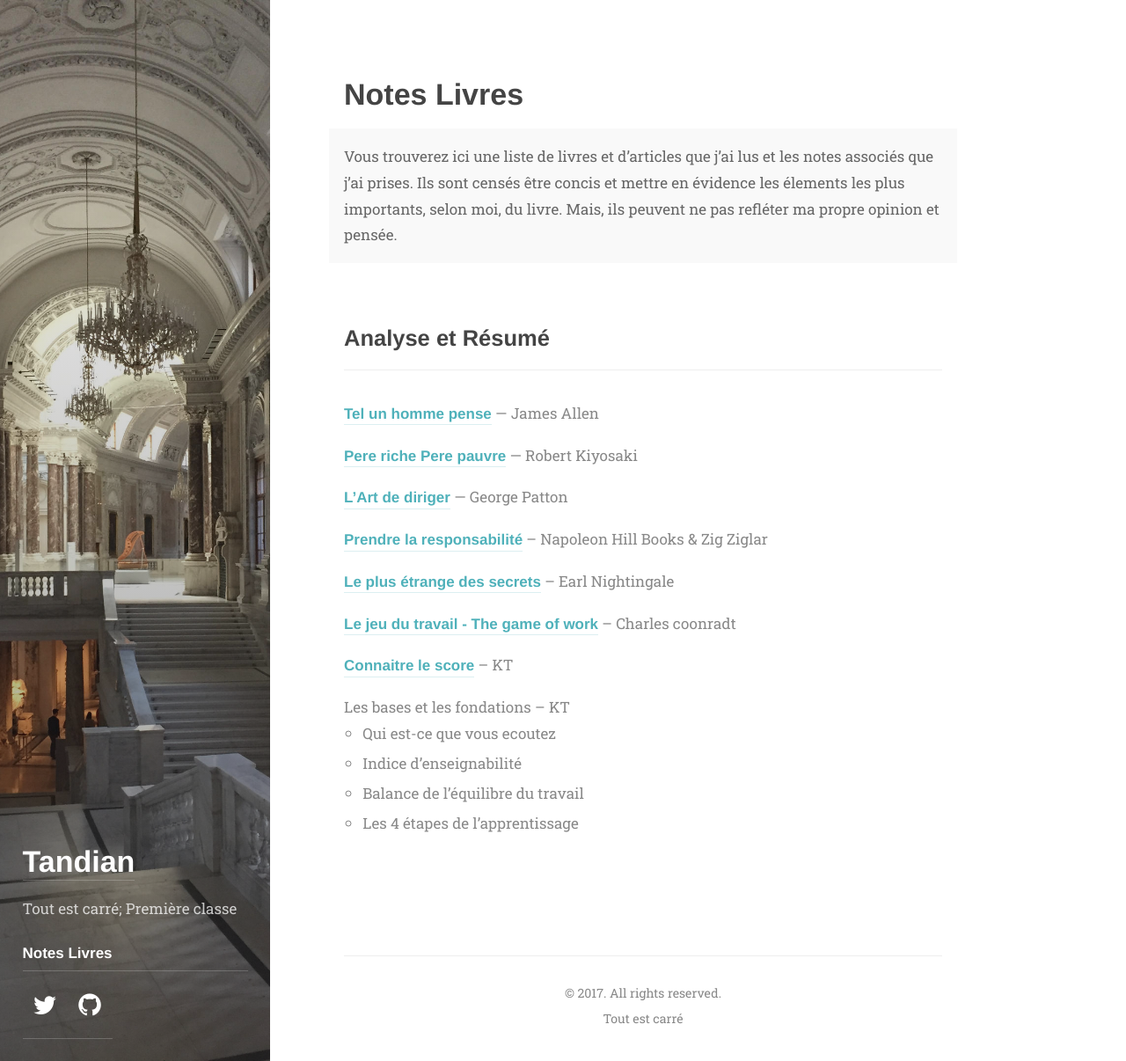
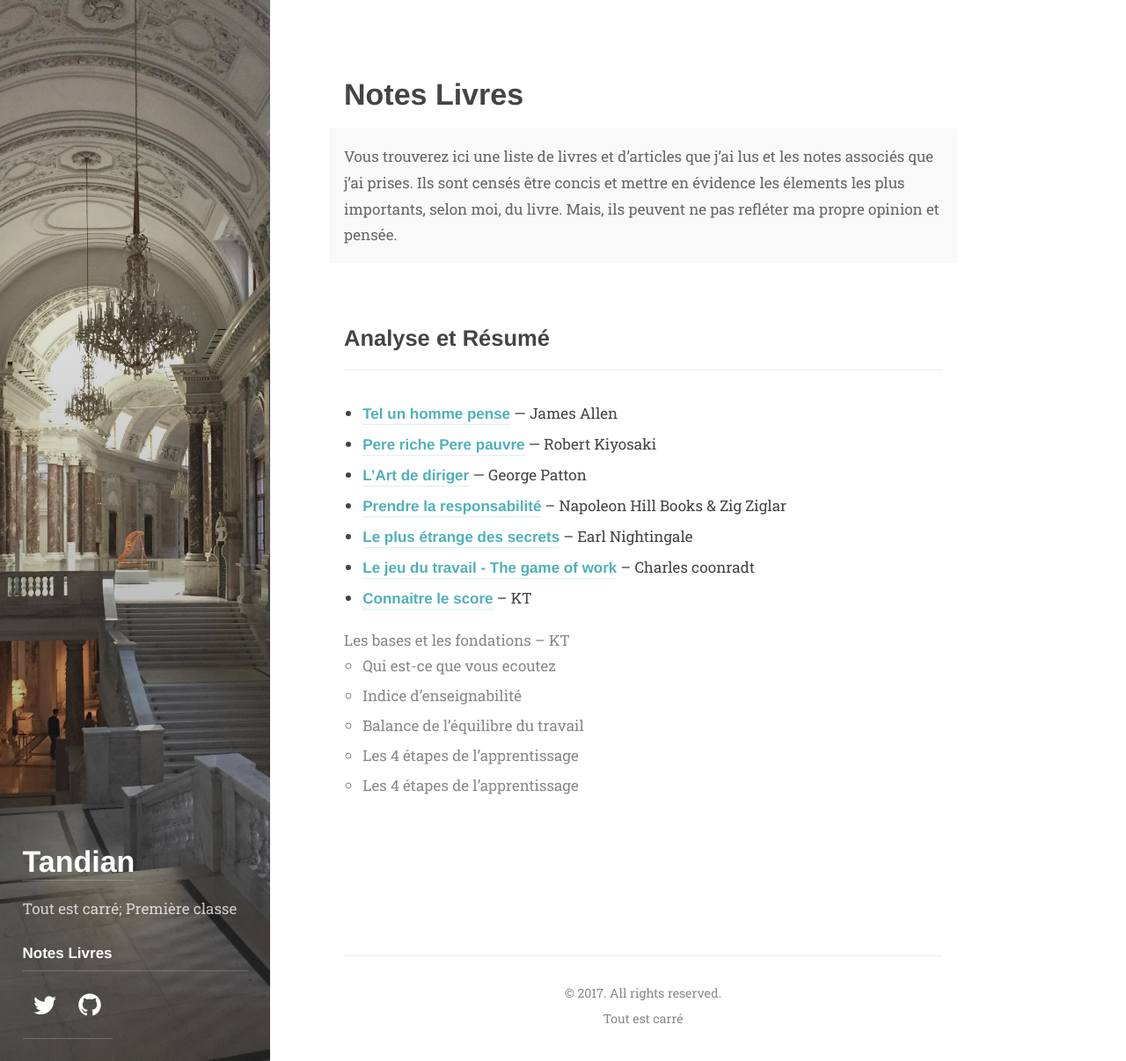
Before and after one commit to abdoulaye-tnd/tandian, a Jekyll site: the page built from books/index.md, in a window 1280 px wide and 1206 px high. Shown: the whole window at 88% size. Built offline with Jekyll 4.4.1, drawn with Linux system fonts in a browser that asks for light colours; some web fonts are replaced.

Commit message:
Update index.md

```diff
--- a/books/index.md
+++ b/books/index.md
@@ -17,13 +17,16 @@ order: 5
 * [Le plus étrange des secrets]{:.heading.flip-title} -- Earl Nightingale
 * [Le jeu du travail - The game of work]{:.heading.flip-title} -- Charles coonradt
 * [Connaitre le score]{:.heading.flip-title}  -- KT
+
+
+{:.related-posts.faded}
+
 * Les bases et les fondations -- KT
   * Qui est-ce que vous ecoutez
   * Indice d’enseignabilité
   * Balance de l’équilibre du travail
   * Les 4 étapes de l'apprentissage
-{:.related-posts.faded}
-
+  * Les 4 étapes de l'apprentissage
 
 [Tel un homme pense]: telunhomme.md
 [Pere riche Pere pauvre]: Pereriche.md
```
